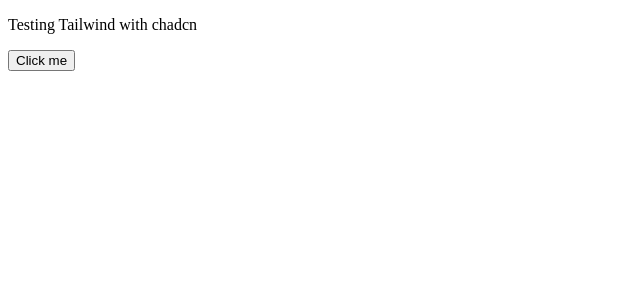
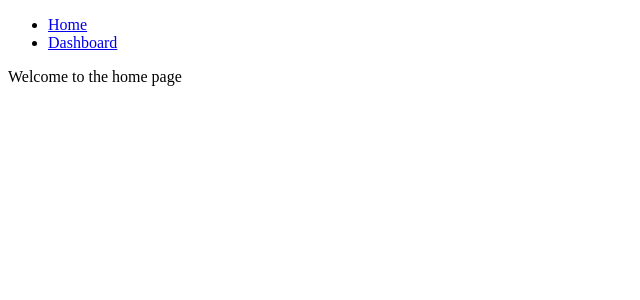
Before and after one commit to ntyankah/electron-vite-starter, a React (Vite) app in the folder src/renderer/: page / in a window 1280 px wide. Shown: the top 300 px of the page, without its empty margins (0-640 px from the left). Built offline with nearby package versions, Linux system fonts and the light colour scheme.

Commit message:
put the routing pieces together

```diff
--- /dev/null
+++ b/src/renderer/src/layout/RootLayout.tsx
@@ -0,0 +1,14 @@
+import { NavBar } from "@/components/NavBar"
+import { Outlet, ScrollRestoration } from "react-router-dom"
+
+export function RootLayout() {
+  return (
+    <>
+      <div>
+        <NavBar />
+        <Outlet />
+      </div>
+      <ScrollRestoration />
+    </>
+  )
+}
--- a/src/renderer/src/main.tsx
+++ b/src/renderer/src/main.tsx
@@ -2,10 +2,12 @@
 
 import React from 'react'
 import ReactDOM from 'react-dom/client'
-import App from './App'
+import { routes } from "./routes"
+import { RouterProvider, createMemoryRouter } from "react-router-dom"
+// import App from './App'
 
 ReactDOM.createRoot(document.getElementById('root') as HTMLElement).render(
   <React.StrictMode>
-    <App />
+    <RouterProvider router={createMemoryRouter(routes)} />
   </React.StrictMode>
 )
--- /dev/null
+++ b/src/renderer/src/routes.tsx
@@ -0,0 +1,35 @@
+import { Navigate, RouteObject } from "react-router-dom"
+import { RootLayout } from "./layout/RootLayout"
+import ErrorPage from "./Pages/error/ErrorPage"
+import NotFoundPage from "./Pages/not-found/NotFoundPage"
+import HomePage from "./Pages/home/HomePage"
+import Dashboard from "./Pages/dashboard/Dashboard"
+
+
+
+export const routes: RouteObject[] = [
+    {
+      path: "/",
+      element: <RootLayout />,
+      children: [
+        {
+          errorElement: <ErrorPage />,
+          children: [
+            {
+              index: true,
+              element: <Navigate to="/home" replace />,
+            },
+            {
+              path: "home",
+              element: <HomePage />,
+            },
+            {
+              path: "dashboard",
+              element: <Dashboard/>,
+            },
+            { path: "*", element: <NotFoundPage /> },
+          ],
+        },
+      ],
+    },
+  ]
```
